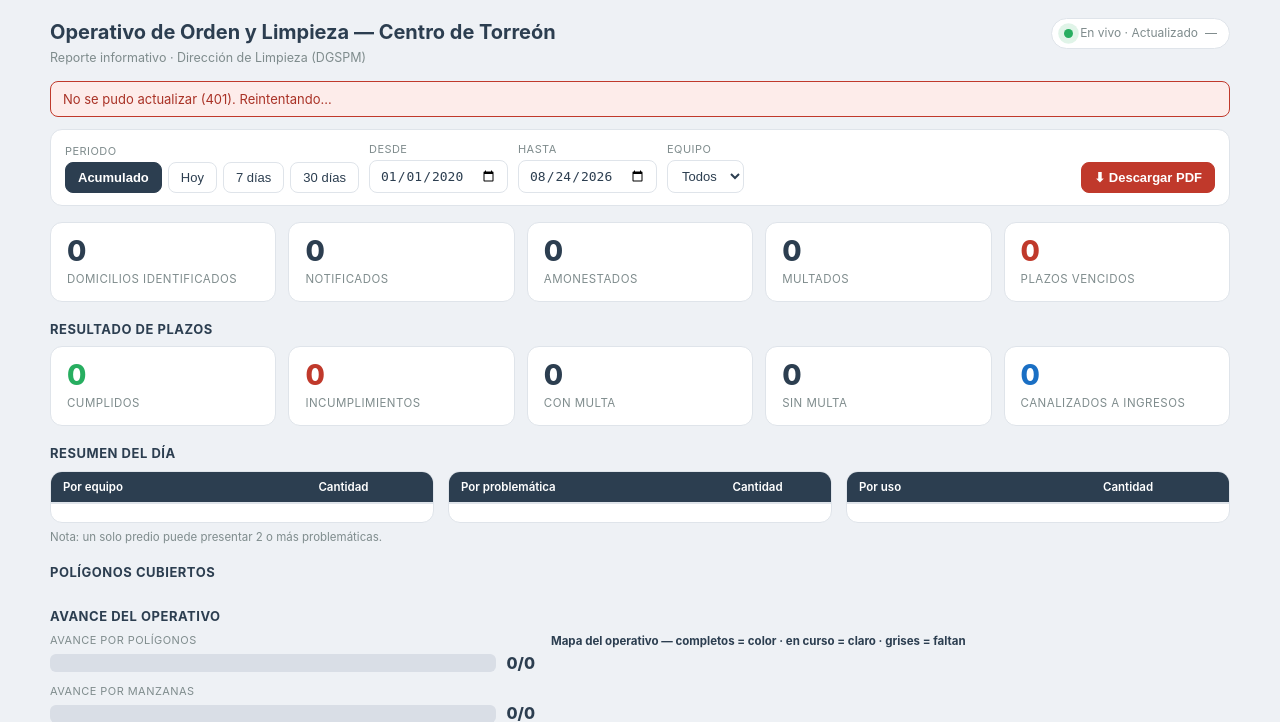
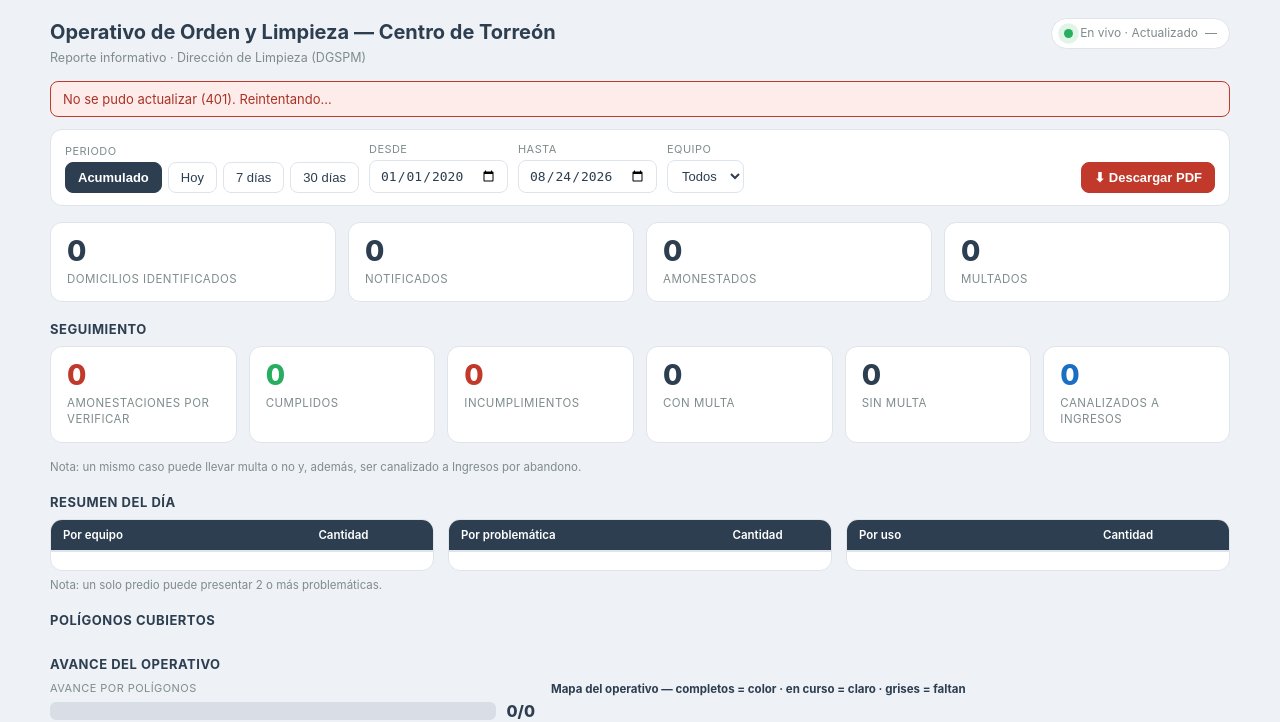
Before and after one commit to LuisViveros24/centros-transferencia, a Flask app: template templates/tablero.html in a window 1280 px wide. Shown: the top 722 px of the page. Run offline with Flask 3, Linux system fonts and the light colour scheme; the template is opened without the code that fills it, so the values that code supplies are empty; parts of the project's set-up code (start-up, migrations or seed data) failed here and were passed over; some libraries are stand-ins or nearby versions.

Commit message:
feat: tablero — sección "Seguimiento" con "Amonestaciones por verificar" y nota
- Se quita "Plazos vencidos" de los KPIs superiores y se mueve a la sección
  de seguimiento como "Amonestaciones por verificar".
- "Resultado de plazos" pasa a llamarse "Seguimiento".
- Nota aclaratoria: un mismo caso puede llevar multa o no y ser canalizado
  a Ingresos por abandono.

Co-Authored-By: Claude Opus 4.8 <noreply@anthropic.com>

```diff
--- a/templates/tablero.html
+++ b/templates/tablero.html
@@ -93,17 +93,18 @@
     <div class="kpi"><div class="n" id="k-noti">0</div><div class="l">Notificados</div></div>
     <div class="kpi"><div class="n" id="k-amon">0</div><div class="l">Amonestados</div></div>
     <div class="kpi"><div class="n" id="k-mult">0</div><div class="l">Multados</div></div>
-    <div class="kpi"><div class="n" id="k-venc" style="color:#c0392b">0</div><div class="l">Plazos vencidos</div></div>
   </div>
 
-  <h2>Resultado de plazos</h2>
+  <h2>Seguimiento</h2>
   <div class="kpis">
+    <div class="kpi"><div class="n" id="k-venc" style="color:#c0392b">0</div><div class="l">Amonestaciones por verificar</div></div>
     <div class="kpi"><div class="n" id="k-pl-cumpl" style="color:#27ae60">0</div><div class="l">Cumplidos</div></div>
     <div class="kpi"><div class="n" id="k-pl-incumpl" style="color:#c0392b">0</div><div class="l">Incumplimientos</div></div>
     <div class="kpi"><div class="n" id="k-pl-multa">0</div><div class="l">Con multa</div></div>
     <div class="kpi"><div class="n" id="k-pl-sinmulta">0</div><div class="l">Sin multa</div></div>
     <div class="kpi"><div class="n" id="k-pl-canal" style="color:#1a6fc4">0</div><div class="l">Canalizados a Ingresos</div></div>
   </div>
+  <div class="note" style="margin-top:6px">Nota: un mismo caso puede llevar multa o no y, además, ser canalizado a Ingresos por abandono.</div>
 
   <h2>Resumen del día</h2>
   <div class="cards3">
```
